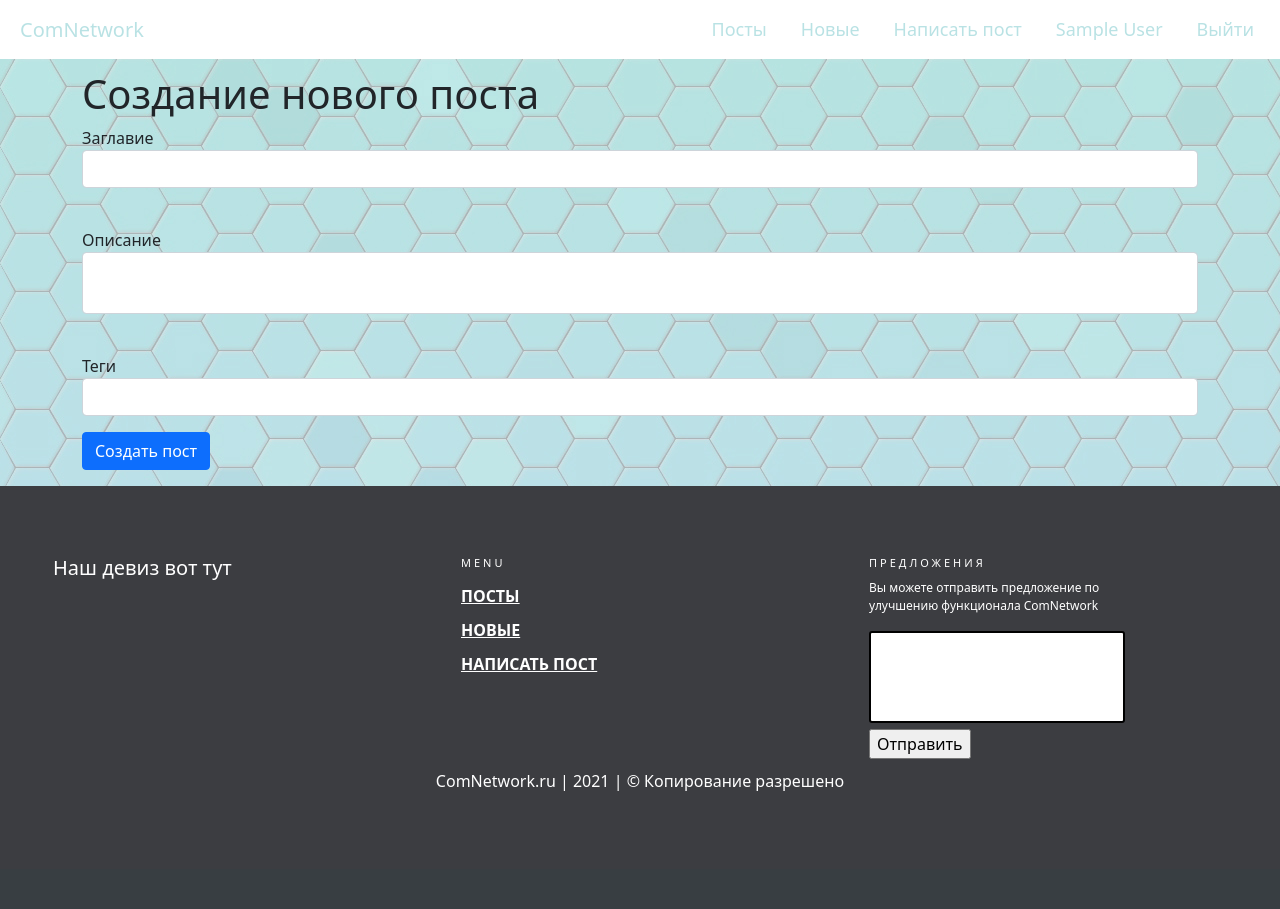
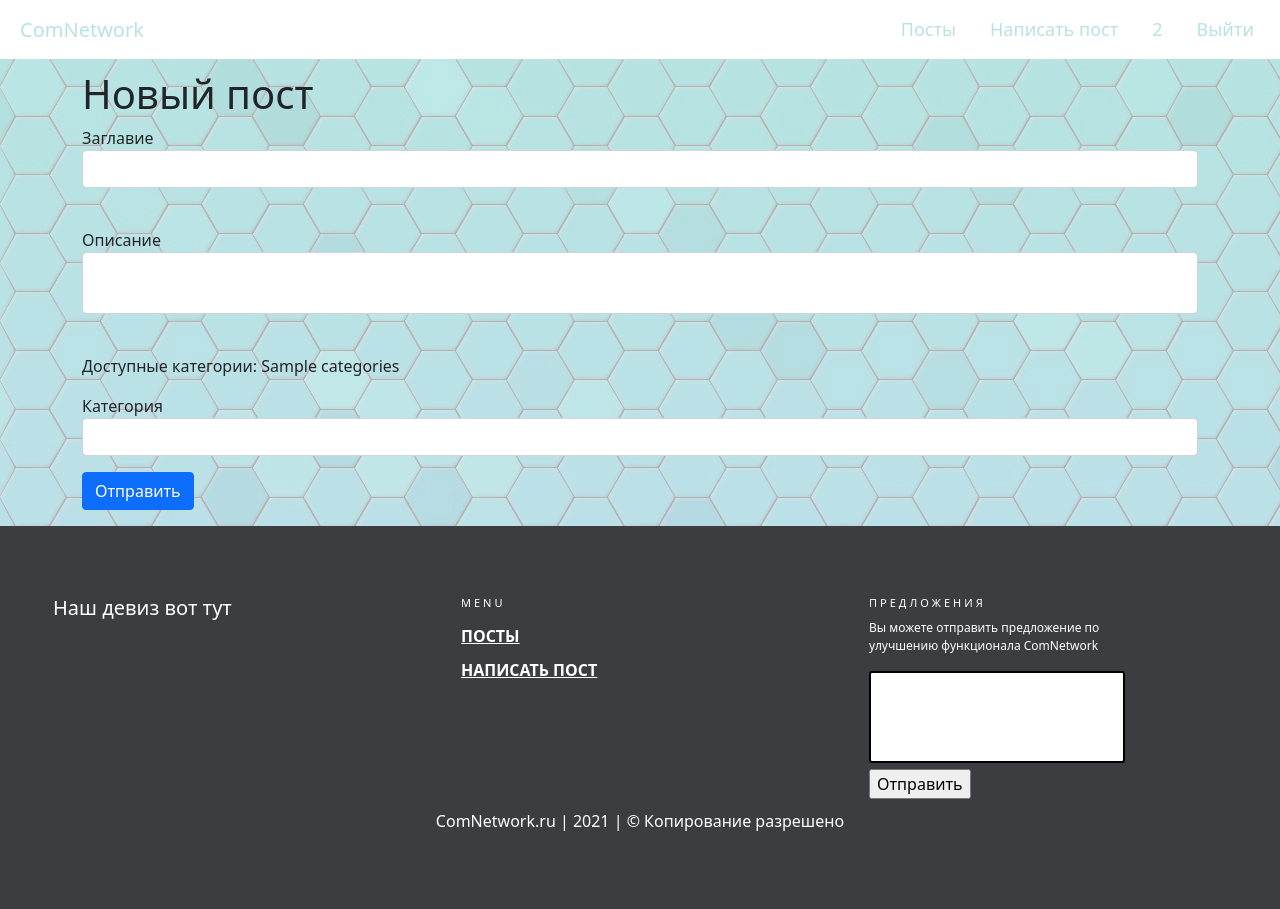
Before and after one commit to DaniilAnisimov/ComNetwork, a Flask app: template templates/сreate_post.html in a window 1280 px wide. Before the commit the page ends 791 px from the top, so only its background shows below. Run offline with Flask 2, Linux system fonts and the light colour scheme; a user stored in the database is signed in; tables that the repository leaves empty hold one stand-in row (values such as "Sample post"); the template is opened without the code that fills it: values that come from a table or form of the project are taken from there, most other values are stand-ins (such as "Sample title", 1, 10 or a date in 2020); parts of the project's set-up code (start-up, migrations or seed data) failed here and were passed over; some libraries are stand-ins or nearby versions.

Commit message:
Версия 10.2 Добавлено разделение постов на категории

```diff
--- /dev/null
+++ b/data/main.py
@@ -0,0 +1,20 @@
+from data import db_session
+from data.categories import Category
+
+standard_categories = ["Всякая всячина", "Юмор", "Познавательный контент",
+                       "Наука", "Здоровье", "Автомобили"]
+
+
+def main():
+    db_sess = db_session.create_session()
+    categories_in_db = list(map(lambda x: x.name, db_sess.query(Category).all()))
+    for category in standard_categories:
+        if category not in categories_in_db:
+            _category = Category()
+            _category.name = category
+            db_sess.add(_category)
+    db_sess.commit()
+
+
+if __name__ == '__main__':
+    main()
--- a/data/news.py
+++ b/data/news.py
@@ -16,7 +16,8 @@ class News(SqlAlchemyBase, SerializerMixin):
     user_id = sqlalchemy.Column(sqlalchemy.Integer, sqlalchemy.ForeignKey("users.id"))
     banned = sqlalchemy.Column(sqlalchemy.Boolean, default=False)
     date = sqlalchemy.Column(sqlalchemy.DateTime, default=datetime.datetime.now())
-    tags = sqlalchemy.Column(sqlalchemy.String)
+    category_id = sqlalchemy.Column(sqlalchemy.Integer, sqlalchemy.ForeignKey("categories.id"))
 
     user = orm.relation("User")
+    category = orm.relation("Category")
     comments = orm.relation("Comment", back_populates="news")
--- a/forms/create_post.py
+++ b/forms/create_post.py
@@ -6,5 +6,5 @@ from wtforms.validators import DataRequired
 class CreatePost(FlaskForm):
     title = StringField("Заглавие", validators=[DataRequired()])
     text = TextAreaField("Описание")
-    tags = StringField("Теги", validators=[DataRequired()])
-    submit = SubmitField('Создать пост')
+    category = StringField("Категория", validators=[DataRequired()])
+    submit = SubmitField('Отправить')
--- a/server.py
+++ b/server.py
@@ -21,6 +21,8 @@ import smtplib
 
 from data import db_session
 from data.users import User
+from data import main
+from data.main import standard_categories
 
 import json
 
@@ -72,8 +74,11 @@ def load_user(user_id):
 
 @app.route('/')
 @app.route('/index')
-def index():
+@app.route('/index/<string:category>')
+def index(category=None):
     list_with_posts = get(f"{api_news}/{api_key}").json()["news"]
+    if not (category is None) and category in standard_categories:
+        list_with_posts = [_news for _news in list_with_posts if _news["category"] == category]
     today = str(datetime.date.today())
     list_time_to_view = list(
         filter(lambda date: date[:2] == today[5:7] and date[3:] > today[8:] or date[:2] > today[5:7],
@@ -84,7 +89,8 @@ def index():
     return render_template("index.html",
                            list_with_posts=list_with_posts,
                            time_before=time_before,
-                           styles='index')
+                           styles='index',
+                           categories=standard_categories)
 
 
 @app.route('/login', methods=["GET", "POST"])
@@ -134,16 +140,19 @@ def create_post():
         post_request = post(f"{api_news}/{api_key}", json={
             "name": form.title.data,
             "content": form.text.data,
-            "tags": form.tags.data,
+            "category": form.category.data,
             "user_id": current_user.id
         }).json()
         if "success" in post_request:
             return redirect('/')
         else:
             return render_template("сreate_post.html", form=form,
-                                   message=post_request["Error"]["message"])
+                                   message=post_request["Error"]["message"],
+                                   categories=", ".join(standard_categories))
     else:
-        return render_template("сreate_post.html", form=form, title="ComNetwork | Создание нового поста")
+        return render_template("сreate_post.html", form=form,
+                               title="ComNetwork | Создание нового поста",
+                               categories=", ".join(standard_categories))
 
 
 @app.route('/edit_post/<int:news_id>', methods=['GET', 'POST'])
@@ -156,19 +165,21 @@ def edit_news(news_id):
             _request = _request["news"]
             form.title.data = _request["name"]
             form.text.data = _request["content"]
-            form.tags.data = _request["tags"]
+            form.category.data = _request["category"]
         else:
             abort(404)
     if form.validate_on_submit():
         _request = get(f"{api_news}/{news_id}&{api_key}").json()["news"]
         if _request["user"]["id"] == current_user.id:
             put(f"{api_news}/{news_id}&{api_key}", json={
-                "name": form.title.data, "content": form.text.data, "tags": form.tags.data
+                "name": form.title.data, "content": form.text.data, "category": form.category.data
             }).json()
             return redirect('/')
         else:
             abort(404)
-    return render_template("сreate_post.html", form=form, title="ComNetwork | Редактирование поста")
+    return render_template("сreate_post.html", form=form,
+                           title="ComNetwork | Редактирование поста",
+                           categories=", ".join(standard_categories))
 
 
 @app.route('/post_delete/<int:news_id>', methods=['GET', 'POST'])
@@ -307,4 +318,5 @@ def edit_user_password(_id):
 
 if __name__ == "__main__":
     db_session.global_init("db/collective_blog.db")
+    main.main()   # Загружаем в бд стандартную информацию
     app.run(port=8080, host='127.0.0.1')
--- a/templates/base.html
+++ b/templates/base.html
@@ -16,7 +16,7 @@
             crossorigin="anonymous"></script>
     <style>
         body {
-            background-image: url("static/img/bg.jpg");
+            background-image: url("/static/img/bg.jpg");
         }
     </style>
     {% if title %}
@@ -34,8 +34,7 @@
         </button>
         <div class="collapse navbar-collapse " id="navbarSupportedContent">
             <ul class="navbar-nav mr-4">
-                <li><a class="nav-link" href="#">Посты</a></li>
-                <li><a class="nav-link" href="#">Новые</a></li>
+                <li><a class="nav-link" href="/">Посты</a></li>
                 {% if current_user.is_authenticated %}
                 <li><a class="nav-link" href="{{ url_for('create_post') }}">Написать пост</a></li>
                 <li><a href="/user/{{ current_user.id }}" class="nav-link">{{ current_user.name }}</a></li>
@@ -63,9 +62,10 @@
                 <h4>Menu</h4>
                 <div class="col-md-6">
                     <ul class="pages">
-                        <li><a href="#">Посты</a></li>
-                        <li><a href="#">Новые</a></li>
+                        <li><a href="/">Посты</a></li>
+                        {% if current_user.is_authenticated %}
                         <li><a href="{{ url_for('create_post') }}">Написать пост</a></li>
+                        {% endif %}
                     </ul>
                 </div>
             </div>
--- a/templates/сreate_post.html
+++ b/templates/сreate_post.html
@@ -1,7 +1,7 @@
 {% extends "base.html" %}
 
 {% block content %}
-<h1 style="margin-top: 70px;">Создание нового поста</h1>
+<h1 style="margin-top: 70px;">Новый пост</h1>
 <form action="" method="post">
     {{ form.hidden_tag() }}
     <p>
@@ -22,9 +22,10 @@
     </p>
     {% endfor %}
     </p>
+    <p>Доступные категории: {{ categories }}</p>
     <p>
-        {{ form.tags.label }}<br>
-        {{ form.tags(class="form-control") }}
+        {{ form.category.label }}<br>
+        {{ form.category(class="form-control") }}
     </p>
     <p>{{ form.submit(type="submit", class="btn btn-primary") }}</p>
     <div>{{ message }}</div>
```
Also changed, not shown: api/news.py (+18 -7 lines), data/categories.py (added, +14 -0 lines), templates/index.html (+5 -3 lines), db/collective_blog.db.
